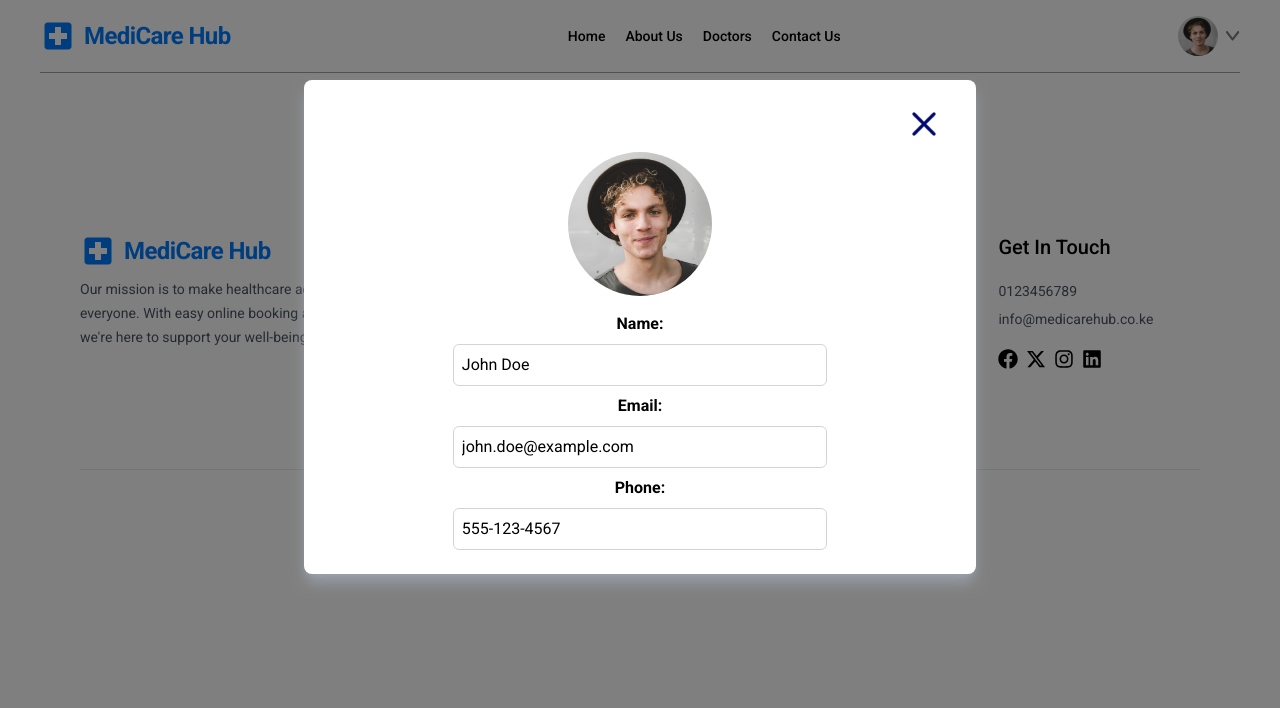
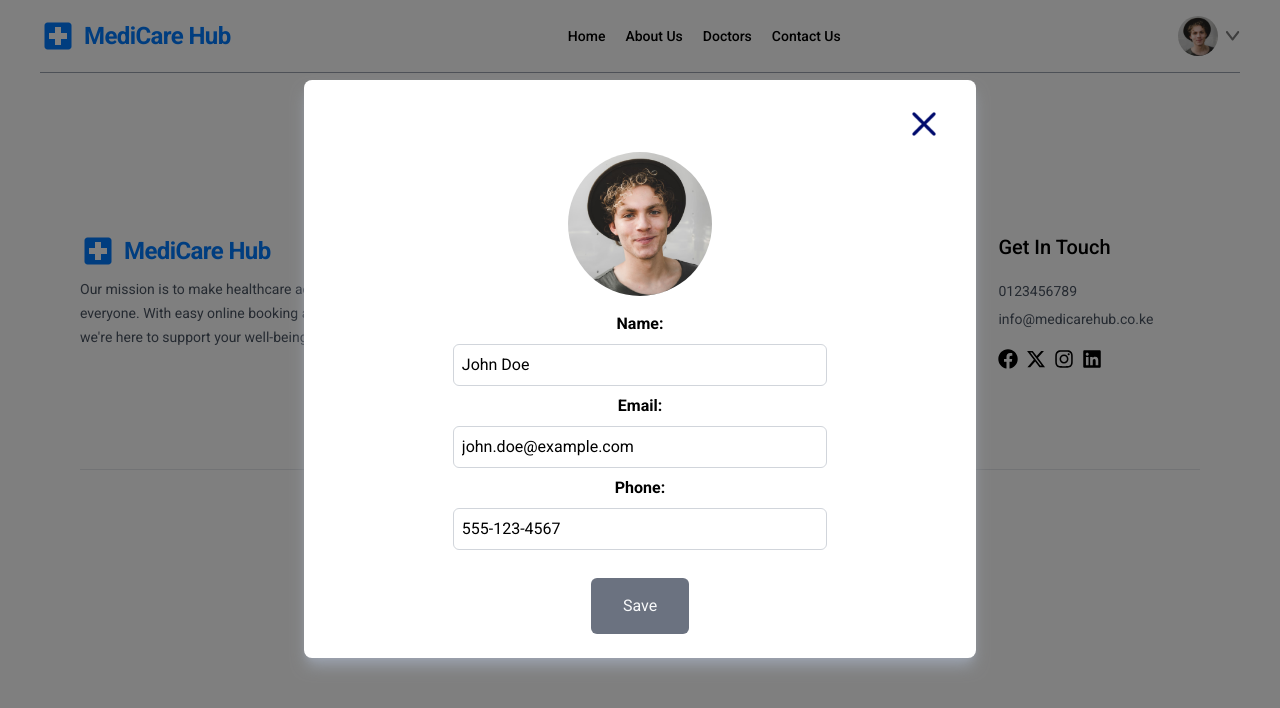
Before and after one commit to briansimiyuj/doctor-appointment-app, a React (Vite) app: page /profile/1 in a window 1280 px wide. Shown: the top 708 px of the page. Built offline with nearby package versions, Linux system fonts and the light colour scheme; a web font is replaced by a local one.

Commit message:
Submit button

```diff
--- a/src/components/Profile/EditForm.tsx
+++ b/src/components/Profile/EditForm.tsx
@@ -14,7 +14,7 @@ const EditForm: React.FC = ()=>{
 
           if(!editFormInput) return null
 
-          const { handleImageChange } = editFormInput
+          const { handleImageChange, isChanged } = editFormInput
 
 
     const handleImageClick = () =>{
@@ -53,6 +53,15 @@ const EditForm: React.FC = ()=>{
 
                 <EditFormInput/>
 
+
+                <button
+                    className={`${isChanged
+                        ? 'bg-primary-bg text-secondary-bg cursor-pointer' : 'bg-gray-500 text-secondary-bg cursor-not-allowed'
+                    }  px-8 py-4 mt-3 rounded-md`}
+                    type="submit"
+                    disabled={!isChanged}
+                >Save</button>
+
             </form>
 
         </>
--- a/src/hooks/useEditFormInput.tsx
+++ b/src/hooks/useEditFormInput.tsx
@@ -125,8 +125,6 @@ export const useEditFormInput = ()=>{
                currentValues.email !== userData.address.email ||
                currentValues.phone !== userData.address.phone
 
-        console.log(hasChanges)
-
         setIsChanged(hasChanges)
 
     }, [userData, userData.image, nameValue, emailValue, phoneValue])
```
Also changed, not shown: 1 other file (tests, documents, lock files or other folders).
